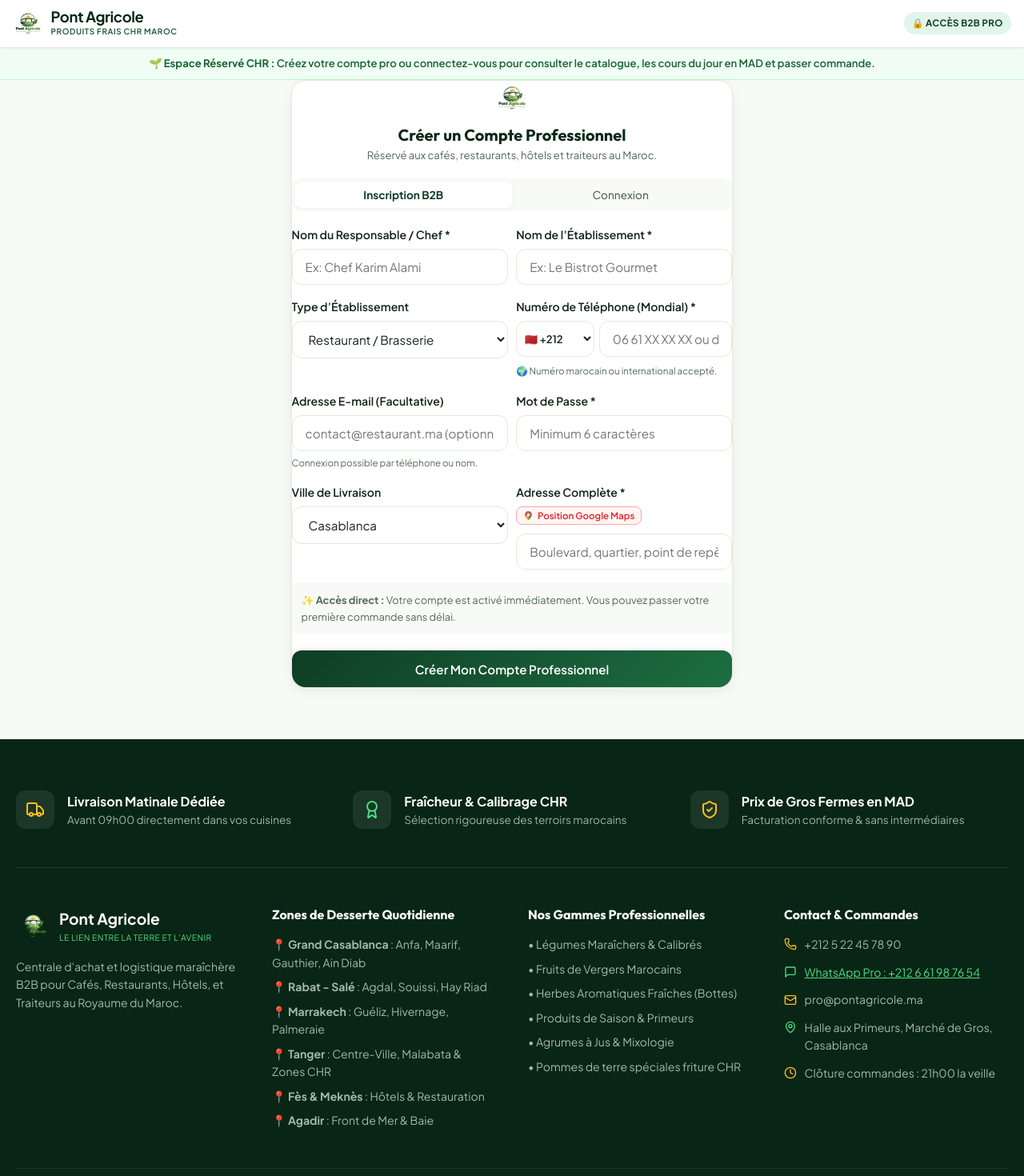
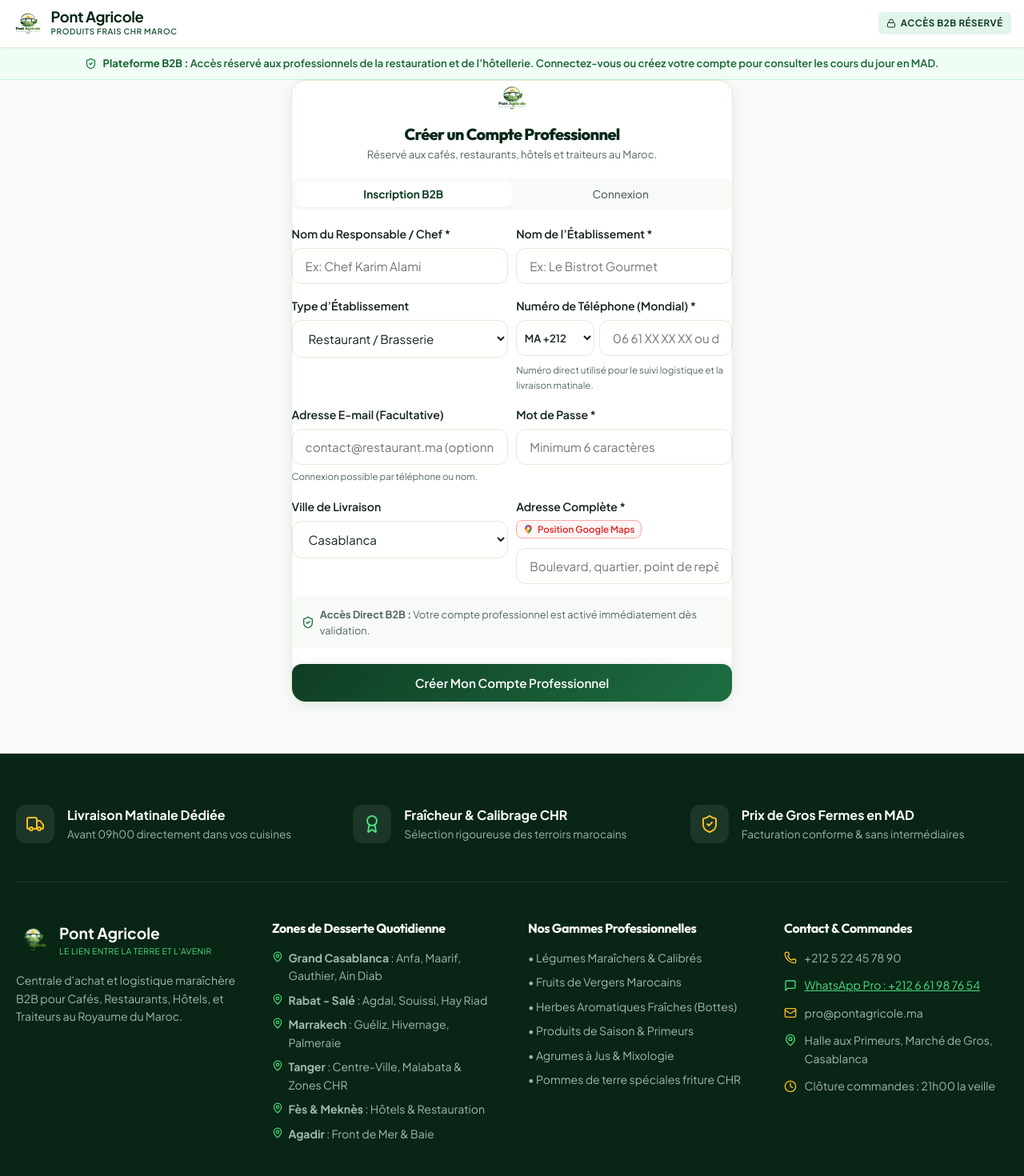
Before and after one commit to achrafabouziad/Pont_Agricole, a React (Vite) app: page / in a window 1280 px wide. Shown: the top 1470 px of the page at 80% size. Built offline with nearby package versions, Linux system fonts and the light colour scheme.

Commit message:
refactor(typography): remove all emojis, polish corporate B2B sentences, and implement high-end Lucide iconography

```diff
--- a/src/App.tsx
+++ b/src/App.tsx
@@ -10,7 +10,8 @@
 import { ClientDashboardPage } from './pages/ClientDashboardPage';
 import { AdminDashboardPage } from './pages/AdminDashboardPage';
 import { store } from './services/store';
-import { Order } from './types';
+import { Order, UserProfile } from './types';
+import { Lock, ShieldCheck } from 'lucide-react';
 
 export function App() {
   const [currentUser, setCurrentUser] = useState<UserProfile | null>(store.getCurrentUser());
@@ -76,16 +77,18 @@
                 </div>
               </div>
             </div>
-            <div className="badge badge-brand" style={{ fontSize: '0.72rem', fontWeight: 700, padding: '0.3rem 0.65rem', whiteSpace: 'nowrap' }}>
-              🔒 Accès B2B Pro
+            <div className="badge badge-brand" style={{ fontSize: '0.72rem', fontWeight: 700, padding: '0.3rem 0.65rem', whiteSpace: 'nowrap', display: 'inline-flex', alignItems: 'center', gap: '0.35rem' }}>
+              <Lock size={12} />
+              <span>Accès B2B Réservé</span>
             </div>
           </div>
         </header>
 
         {/* Message d'accueil / Verrouillage B2B compact */}
         <div style={{ backgroundColor: '#f0fdf4', borderBottom: '1px solid #bbf7d0', padding: '0.65rem 1rem', textAlign: 'center' }}>
-          <p style={{ margin: 0, fontSize: '0.82rem', color: '#166534', fontWeight: 600, lineHeight: 1.4 }}>
-            🌱 <strong>Espace Réservé CHR :</strong> Créez votre compte pro ou connectez-vous pour consulter le catalogue, les cours du jour en MAD et passer commande.
+          <p style={{ margin: 0, fontSize: '0.82rem', color: '#166534', fontWeight: 600, lineHeight: 1.4, display: 'flex', alignItems: 'center', justifyContent: 'center', gap: '0.45rem', flexWrap: 'wrap' }}>
+            <ShieldCheck size={15} color="#15803d" />
+            <span><strong>Plateforme B2B :</strong> Accès réservé aux professionnels de la restauration et de l’hôtellerie. Connectez-vous ou créez votre compte pour consulter les cours du jour en MAD.</span>
           </p>
         </div>
 
--- a/src/components/Footer.tsx
+++ b/src/components/Footer.tsx
@@ -78,12 +78,30 @@
           <div>
             <h4 style={{ color: '#ffffff', marginBottom: '1rem', fontSize: '1rem', fontWeight: 700 }}>Zones de Desserte Quotidienne</h4>
             <ul style={{ listStyle: 'none', padding: 0, fontSize: '0.88rem', color: '#a1b8ab', display: 'flex', flexDirection: 'column', gap: '0.5rem' }}>
-              <li>📍 <strong>Grand Casablanca</strong> : Anfa, Maarif, Gauthier, Ain Diab</li>
-              <li>📍 <strong>Rabat - Salé</strong> : Agdal, Souissi, Hay Riad</li>
-              <li>📍 <strong>Marrakech</strong> : Guéliz, Hivernage, Palmeraie</li>
-              <li>📍 <strong>Tanger</strong> : Centre-Ville, Malabata & Zones CHR</li>
-              <li>📍 <strong>Fès & Meknès</strong> : Hôtels & Restauration</li>
-              <li>📍 <strong>Agadir</strong> : Front de Mer & Baie</li>
+              <li style={{ display: 'flex', alignItems: 'flex-start', gap: '0.4rem' }}>
+                <MapPin size={14} color="#4ade80" style={{ flexShrink: 0, marginTop: '3px' }} />
+                <span><strong>Grand Casablanca</strong> : Anfa, Maarif, Gauthier, Ain Diab</span>
+              </li>
+              <li style={{ display: 'flex', alignItems: 'flex-start', gap: '0.4rem' }}>
+                <MapPin size={14} color="#4ade80" style={{ flexShrink: 0, marginTop: '3px' }} />
+                <span><strong>Rabat - Salé</strong> : Agdal, Souissi, Hay Riad</span>
+              </li>
+              <li style={{ display: 'flex', alignItems: 'flex-start', gap: '0.4rem' }}>
+                <MapPin size={14} color="#4ade80" style={{ flexShrink: 0, marginTop: '3px' }} />
+                <span><strong>Marrakech</strong> : Guéliz, Hivernage, Palmeraie</span>
+              </li>
+              <li style={{ display: 'flex', alignItems: 'flex-start', gap: '0.4rem' }}>
+                <MapPin size={14} color="#4ade80" style={{ flexShrink: 0, marginTop: '3px' }} />
+                <span><strong>Tanger</strong> : Centre-Ville, Malabata & Zones CHR</span>
+              </li>
+              <li style={{ display: 'flex', alignItems: 'flex-start', gap: '0.4rem' }}>
+                <MapPin size={14} color="#4ade80" style={{ flexShrink: 0, marginTop: '3px' }} />
+                <span><strong>Fès & Meknès</strong> : Hôtels & Restauration</span>
+              </li>
+              <li style={{ display: 'flex', alignItems: 'flex-start', gap: '0.4rem' }}>
+                <MapPin size={14} color="#4ade80" style={{ flexShrink: 0, marginTop: '3px' }} />
+                <span><strong>Agadir</strong> : Front de Mer & Baie</span>
+              </li>
             </ul>
           </div>
 
--- a/src/components/Hero.tsx
+++ b/src/components/Hero.tsx
@@ -1,5 +1,5 @@
 import React from 'react';
-import { ArrowRight, CheckCircle2, ShieldCheck, Sparkles, Clock, Truck } from 'lucide-react';
+import { ArrowRight, CheckCircle2, ShieldCheck, Sparkles, Clock, Truck, MapPin } from 'lucide-react';
 
 interface HeroProps {
   onExploreCatalog: () => void;
@@ -112,7 +112,8 @@
 
             {/* Floating Top Tag */}
             <div className="hero-floating-pill">
-              <span>🇲🇦 Terroirs du Maroc</span>
+              <MapPin size={13} />
+              <span>Filières Maraîchères du Maroc</span>
             </div>
           </div>
         </div>
--- a/src/pages/AuthPage.tsx
+++ b/src/pages/AuthPage.tsx
@@ -21,30 +21,30 @@
 
 // Liste des indicatifs mondiaux
 const WORLD_COUNTRY_CODES = [
-  { code: '+212', flag: '🇲🇦', name: 'Maroc (+212)' },
-  { code: '+33', flag: '🇫🇷', name: 'France (+33)' },
-  { code: '+34', flag: '🇪🇸', name: 'Espagne (+34)' },
-  { code: '+971', flag: '🇦🇪', name: 'Émirats Arabes Unis (+971)' },
-  { code: '+966', flag: '🇸🇦', name: 'Arabie Saoudite (+966)' },
-  { code: '+1', flag: '🇺🇸', name: 'USA / Canada (+1)' },
-  { code: '+44', flag: '🇬🇧', name: 'Royaume-Uni (+44)' },
-  { code: '+32', flag: '🇧🇪', name: 'Belgique (+32)' },
-  { code: '+49', flag: '🇩🇪', name: 'Allemagne (+49)' },
-  { code: '+39', flag: '🇮🇹', name: 'Italie (+39)' },
-  { code: '+31', flag: '🇳🇱', name: 'Pays-Bas (+31)' },
-  { code: '+41', flag: '🇨🇭', name: 'Suisse (+41)' },
-  { code: '+351', flag: '🇵🇹', name: 'Portugal (+351)' },
-  { code: '+90', flag: '🇹🇷', name: 'Turquie (+90)' },
-  { code: '+221', flag: '🇸🇳', name: 'Sénégal (+221)' },
-  { code: '+225', flag: '🇨🇮', name: "Côte d'Ivoire (+225)" },
-  { code: '+222', flag: '🇲🇷', name: 'Mauritanie (+222)' },
-  { code: '+216', flag: '🇹🇳', name: 'Tunisie (+216)' },
-  { code: '+213', flag: '🇩🇿', name: 'Algérie (+213)' },
-  { code: '+20', flag: '🇪🇬', name: 'Égypte (+20)' },
-  { code: '+974', flag: '🇶🇦', name: 'Qatar (+974)' },
-  { code: '+965', flag: '🇰🇼', name: 'Koweït (+965)' },
-  { code: '+86', flag: '🇨🇳', name: 'Chine (+86)' },
-  { code: 'other', flag: '🌐', name: 'Autre indicatif...' },
+  { code: '+212', label: 'MA +212', name: 'Maroc (+212)' },
+  { code: '+33', label: 'FR +33', name: 'France (+33)' },
+  { code: '+34', label: 'ES +34', name: 'Espagne (+34)' },
+  { code: '+971', label: 'AE +971', name: 'Émirats Arabes Unis (+971)' },
+  { code: '+966', label: 'SA +966', name: 'Arabie Saoudite (+966)' },
+  { code: '+1', label: 'US/CA +1', name: 'USA / Canada (+1)' },
+  { code: '+44', label: 'GB +44', name: 'Royaume-Uni (+44)' },
+  { code: '+32', label: 'BE +32', name: 'Belgique (+32)' },
+  { code: '+49', label: 'DE +49', name: 'Allemagne (+49)' },
+  { code: '+39', label: 'IT +39', name: 'Italie (+39)' },
+  { code: '+31', label: 'NL +31', name: 'Pays-Bas (+31)' },
+  { code: '+41', label: 'CH +41', name: 'Suisse (+41)' },
+  { code: '+351', label: 'PT +351', name: 'Portugal (+351)' },
+  { code: '+90', label: 'TR +90', name: 'Turquie (+90)' },
+  { code: '+221', label: 'SN +221', name: 'Sénégal (+221)' },
+  { code: '+225', label: 'CI +225', name: "Côte d'Ivoire (+225)" },
+  { code: '+222', label: 'MR +222', name: 'Mauritanie (+222)' },
+  { code: '+216', label: 'TN +216', name: 'Tunisie (+216)' },
+  { code: '+213', label: 'DZ +213', name: 'Algérie (+213)' },
+  { code: '+20', label: 'EG +20', name: 'Égypte (+20)' },
+  { code: '+974', label: 'QA +974', name: 'Qatar (+974)' },
+  { code: '+965', label: 'KW +965', name: 'Koweït (+965)' },
+  { code: '+86', label: 'CN +86', name: 'Chine (+86)' },
+  { code: 'other', label: 'Autre', name: 'Autre indicatif international' },
 ];
 
 export const AuthPage: React.FC<AuthPageProps> = ({ onSuccess, initialMode = 'register' }) => {
@@ -318,8 +318,9 @@
                     required
                   />
                 </div>
-                <span style={{ fontSize: '0.75rem', color: 'var(--text-muted)', marginTop: '0.35rem', display: 'block' }}>
-                  💡 Vous pouvez vous connecter soit avec votre <strong>N° de téléphone</strong> (mondial), votre <strong>nom/prénom</strong>, ou votre <strong>email</strong>.
+                <span style={{ fontSize: '0.74rem', color: 'var(--text-muted)', marginTop: '0.35rem', display: 'flex', alignItems: 'center', gap: '0.35rem' }}>
+                  <ShieldCheck size={13} color="var(--primary-600)" />
+                  <span>Connexion autorisée par N° de téléphone, nom d’utilisateur ou e-mail pro.</span>
                 </span>
               </div>
 
@@ -405,7 +406,7 @@
                     >
                       {WORLD_COUNTRY_CODES.map((c) => (
                         <option key={c.code} value={c.code}>
-                          {c.flag} {c.code === 'other' ? 'Autre' : c.code}
+                          {c.label}
                         </option>
                       ))}
                     </select>
@@ -433,7 +434,7 @@
                     />
                   </div>
                   <span style={{ fontSize: '0.72rem', color: 'var(--text-muted)', marginTop: '0.2rem', display: 'block' }}>
-                    🌍 Numéro marocain ou international accepté.
+                    Numéro direct utilisé pour le suivi logistique et la livraison matinale.
                   </span>
                 </div>
               </div>
@@ -537,8 +538,9 @@
                 </div>
               </div>
 
-              <div style={{ fontSize: '0.8rem', color: 'var(--text-muted)', marginBottom: '1.25rem', backgroundColor: 'var(--bg-main)', padding: '0.75rem', borderRadius: 'var(--radius-sm)' }}>
-                ✨ <strong>Accès direct :</strong> Votre compte est activé immédiatement. Vous pouvez passer votre première commande sans délai.
+              <div style={{ fontSize: '0.8rem', color: 'var(--text-muted)', marginBottom: '1.25rem', backgroundColor: 'var(--bg-main)', padding: '0.75rem', borderRadius: 'var(--radius-sm)', display: 'flex', alignItems: 'center', gap: '0.45rem' }}>
+                <ShieldCheck size={16} color="var(--primary-600)" style={{ flexShrink: 0 }} />
+                <span><strong>Accès Direct B2B :</strong> Votre compte professionnel est activé immédiatement dès validation.</span>
               </div>
 
               <button
--- a/src/styles/index.css
+++ b/src/styles/index.css
@@ -76,7 +76,27 @@
   font-family: var(--font-heading);
   color: var(--primary-900);
   font-weight: 700;
-  line-height: 1.25;
+  line-height: 1.2;
+  letter-spacing: -0.025em;
+}
+
+h1 {
+  letter-spacing: -0.035em;
+  font-weight: 800;
+}
+
+h2 {
+  letter-spacing: -0.025em;
+  font-weight: 700;
+}
+
+h3 {
+  letter-spacing: -0.015em;
+  font-weight: 700;
+}
+
+p {
+  line-height: 1.6;
 }
 
 a {
@@ -382,12 +402,13 @@
   display: inline-flex;
   align-items: center;
   gap: 0.35rem;
-  padding: 0.25rem 0.65rem;
-  border-radius: 9999px;
-  font-size: 0.75rem;
+  padding: 0.22rem 0.6rem;
+  border-radius: 6px;
+  font-size: 0.72rem;
   font-weight: 700;
   text-transform: uppercase;
-  letter-spacing: 0.03em;
+  letter-spacing: 0.05em;
+  white-space: nowrap;
 }
 
 .badge-brand {
```
Also changed, not shown: src/components/CartDrawer.tsx (+14 -9 lines), src/components/Navbar.tsx (+7 -4 lines), src/pages/AdminDashboardPage.tsx (+42 -32 lines), src/pages/CatalogPage.tsx (+9 -5 lines), src/pages/ClientDashboardPage.tsx (+11 -4 lines).
